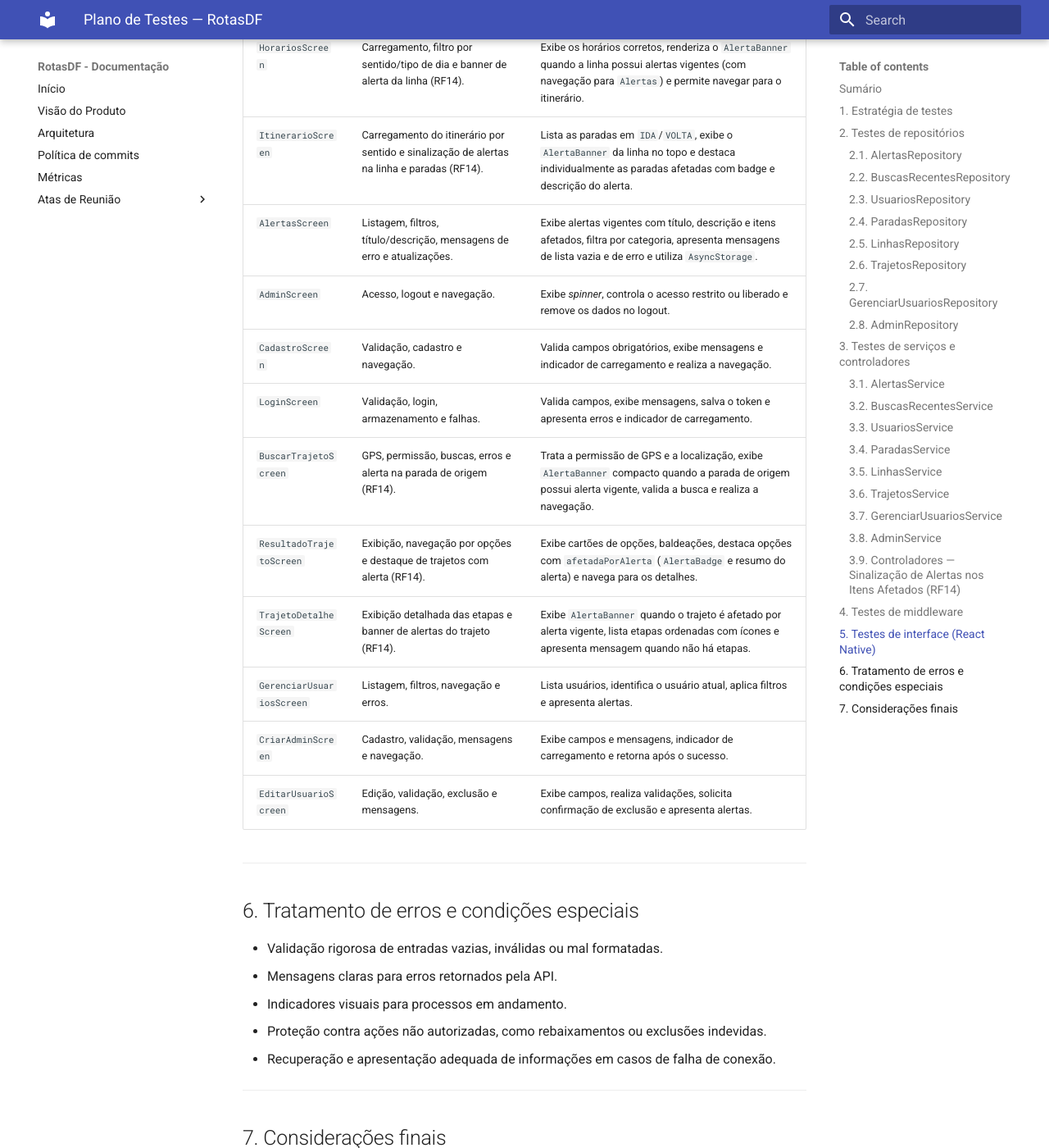
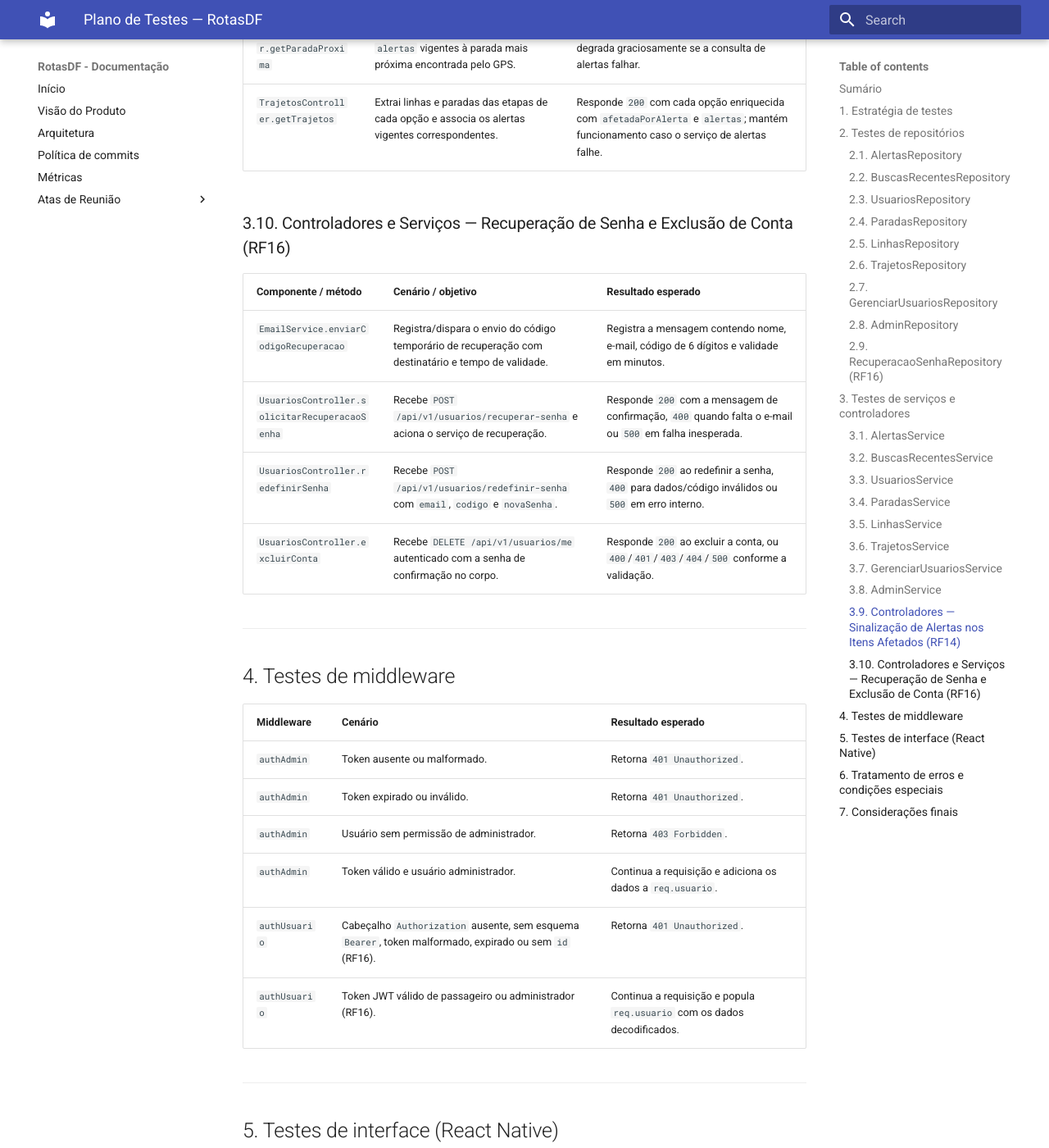
Before and after one commit to FGA0138-MDS-Ajax/2026.2-T02-Knuth, an MkDocs documentation site: the page built from docs/plano_de_testes_RotasDF.md, in a window 1280 px wide and 1400 px high, scrolled down 6932 px. Shown: the whole window at 82% size. Built offline with MkDocs 1.6.1 and Material for MkDocs 9.7.7, drawn with Linux system fonts in a browser that asks for light colours; some of the changed text lies outside the part shown.

Commit message:
docs(testes): adiciona casos de teste de recuperacao de senha e exclusao de conta (RF16)

```diff
--- a/docs/plano_de_testes_RotasDF.md
+++ b/docs/plano_de_testes_RotasDF.md
@@ -44,6 +44,9 @@
 |---|---|---|
 | `criar` | Insere um usuário sem expor a senha. | Executa a consulta corretamente e retorna o usuário. |
 | `buscarPorEmail` | Busca um usuário pelo e-mail. | Retorna o usuário ou `null`. |
+| `buscarPorId` | Busca um usuário pelo ID (RF16). | Retorna o usuário encontrado ou `null`. |
+| `atualizarSenha` | Atualiza o hash da senha de um usuário pelo ID (RF16). | Executa `UPDATE usuarios SET senha_hash = $2 WHERE id = $1`. |
+| `excluir` | Remove o registro do usuário pelo ID (RF16). | Executa a exclusão ou propaga o erro do banco. |
 
 ### 2.4. `ParadasRepository`
 
@@ -83,6 +86,16 @@
 |---|---|---|
 | `criar` | Cria um administrador com tipo fixo. | Executa a consulta corretamente e retorna o resultado esperado. |
 
+### 2.9. `RecuperacaoSenhaRepository` (RF16)
+
+| Método | Cenário / objetivo | Resultado esperado |
+|---|---|---|
+| `invalidarPendentes` | Marca como usados todos os códigos de recuperação pendentes do usuário. | Atualiza `usado_em = NOW()` nos registros não utilizados do `usuario_id`. |
+| `criar` | Armazena o hash do código de 6 dígitos com data de expiração. | Insere na tabela `recuperacoes_senha` e retorna os metadados sem expor `codigo_hash`. |
+| `buscarAtiva` | Consulta o código mais recente ainda válido (não usado e não expirado). | Retorna o registro ativo ou `null`. |
+| `registrarTentativa` | Incrementa o contador de tentativas inválidas de um código. | Atualiza `tentativas = tentativas + 1` e retorna o total atualizado. |
+| `marcarUsada` | Marca um código de recuperação como utilizado ou bloqueado. | Atualiza `usado_em = NOW()` para o registro informado. |
+
 ---
 
 ## 3. Testes de serviços e controladores
@@ -110,6 +123,9 @@
 |---|---|---|
 | `cadastrar` | Valida os dados e realiza o cadastro. | Cria o usuário ou lança erros. |
 | `login` | Realiza a autenticação e emite um token. | Retorna o token e o usuário, ou um erro. |
+| `solicitarRecuperacaoSenha` | Gera código de 6 dígitos, invalida códigos anteriores, salva o hash com expiração de 15 min e dispara o envio por e-mail sem revelar se o e-mail existe (RF16). | Retorna mensagem padrão; rejeita com `400` se o e-mail estiver vazio. |
+| `redefinirSenha` | Valida e-mail, código de 6 dígitos, limite de 5 tentativas e tamanho mínimo da nova senha (6 caracteres), atualizando o hash da senha (RF16). | Atualiza a senha e invalida o código utilizado, ou lança erro `400` para código inválido/expirado/excedido. |
+| `excluirConta` | Valida a senha atual do passageiro autenticado e remove sua própria conta, bloqueando autoexclusão de administradores (RF16). | Exclui o passageiro com confirmação de senha ou lança erro `400`/`401`/`403`/`404`. |
 
 ### 3.4. `ParadasService`
 
@@ -156,6 +172,15 @@
 | `ParadasController.getParadaProxima` | Anexa `afetadaPorAlerta` e `alertas` vigentes à parada mais próxima encontrada pelo GPS. | Responde `200` com a parada sinalizada; degrada graciosamente se a consulta de alertas falhar. |
 | `TrajetosController.getTrajetos` | Extrai linhas e paradas das etapas de cada opção e associa os alertas vigentes correspondentes. | Responde `200` com cada opção enriquecida com `afetadaPorAlerta` e `alertas`; mantém funcionamento caso o serviço de alertas falhe. |
 
+### 3.10. Controladores e Serviços — Recuperação de Senha e Exclusão de Conta (RF16)
+
+| Componente / método | Cenário / objetivo | Resultado esperado |
+|---|---|---|
+| `EmailService.enviarCodigoRecuperacao` | Registra/dispara o envio do código temporário de recuperação com destinatário e tempo de validade. | Registra a mensagem contendo nome, e-mail, código de 6 dígitos e validade em minutos. |
+| `UsuariosController.solicitarRecuperacaoSenha` | Recebe `POST /api/v1/usuarios/recuperar-senha` e aciona o serviço de recuperação. | Responde `200` com a mensagem de confirmação, `400` quando falta o e-mail ou `500` em falha inesperada. |
+| `UsuariosController.redefinirSenha` | Recebe `POST /api/v1/usuarios/redefinir-senha` com `email`, `codigo` e `novaSenha`. | Responde `200` ao redefinir a senha, `400` para dados/código inválidos ou `500` em erro interno. |
+| `UsuariosController.excluirConta` | Recebe `DELETE /api/v1/usuarios/me` autenticado com a senha de confirmação no corpo. | Responde `200` ao excluir a conta, ou `400`/`401`/`403`/`404`/`500` conforme a validação. |
+
 ---
 
 ## 4. Testes de middleware
@@ -166,6 +191,8 @@
 | `authAdmin` | Token expirado ou inválido. | Retorna `401 Unauthorized`. |
 | `authAdmin` | Usuário sem permissão de administrador. | Retorna `403 Forbidden`. |
 | `authAdmin` | Token válido e usuário administrador. | Continua a requisição e adiciona os dados a `req.usuario`. |
+| `authUsuario` | Cabeçalho `Authorization` ausente, sem esquema `Bearer`, token malformado, expirado ou sem `id` (RF16). | Retorna `401 Unauthorized`. |
+| `authUsuario` | Token JWT válido de passageiro ou administrador (RF16). | Continua a requisição e popula `req.usuario` com os dados decodificados. |
 
 ---
 
@@ -180,7 +207,11 @@
 | `AlertasScreen` | Listagem, filtros, título/descrição, mensagens de erro e atualizações. | Exibe alertas vigentes com título, descrição e itens afetados, filtra por categoria, apresenta mensagens de lista vazia e de erro e utiliza `AsyncStorage`. |
 | `AdminScreen` | Acesso, logout e navegação. | Exibe *spinner*, controla o acesso restrito ou liberado e remove os dados no logout. |
 | `CadastroScreen` | Validação, cadastro e navegação. | Valida campos obrigatórios, exibe mensagens e indicador de carregamento e realiza a navegação. |
-| `LoginScreen` | Validação, login, armazenamento e falhas. | Valida campos, exibe mensagens, salva o token e apresenta erros e indicador de carregamento. |
+| `LoginScreen` | Validação, login, armazenamento, falhas e atalho de recuperação de senha (RF16). | Valida campos, exibe mensagens, salva o token, navega para `RecuperarSenha` levando o e-mail preenchido e apresenta erros e indicador de carregamento. |
+| `RecuperarSenhaScreen` | Fluxo em duas etapas para solicitar código por e-mail e redefinir a senha (RF16). | Valida formato de e-mail, código de 6 dígitos, tamanho mínimo e confirmação da nova senha, permite reenviar código ou trocar e-mail e redireciona ao login após sucesso. |
+| `ExcluirContaScreen` | Confirmação de senha e diálogo destrutivo para exclusão definitiva da própria conta (RF16). | Exige senha atual, solicita confirmação, chama `DELETE /usuarios/me`, limpa `AsyncStorage` (`@rotasdf_token`, `@rotasdf_usuario`, `@rotasdf_buscas_recentes`) e redireciona para `Linhas`. |
+| `ConfiguracoesScreen` | Exibição de perfil, limpeza de histórico, logout e opção de exclusão de conta para passageiros (RF16). | Exibe dados do passageiro logado, mostra a opção *"Excluir minha conta"* apenas para passageiros autenticados (ocultando para anônimos e administradores) e executa logout. |
+| `dialogos` | Utilitário multiplataforma de alertas e confirmações (`mostrarAviso` e `confirmarAcao`) (RF16). | Utiliza `Alert.alert` no Android/iOS e `window.alert`/`window.confirm` na Web. |
 | `BuscarTrajetoScreen` | GPS, permissão, buscas, erros e alerta na parada de origem (RF14). | Trata a permissão de GPS e a localização, exibe `AlertaBanner` compacto quando a parada de origem possui alerta vigente, valida a busca e realiza a navegação. |
 | `ResultadoTrajetoScreen` | Exibição, navegação por opções e destaque de trajetos com alerta (RF14). | Exibe cartões de opções, baldeações, destaca opções com `afetadaPorAlerta` (`AlertaBadge` e resumo do alerta) e navega para os detalhes. |
 | `TrajetoDetalheScreen` | Exibição detalhada das etapas e banner de alertas do trajeto (RF14). | Exibe `AlertaBanner` quando o trajeto é afetado por alerta vigente, lista etapas ordenadas com ícones e apresenta mensagem quando não há etapas. |
```
